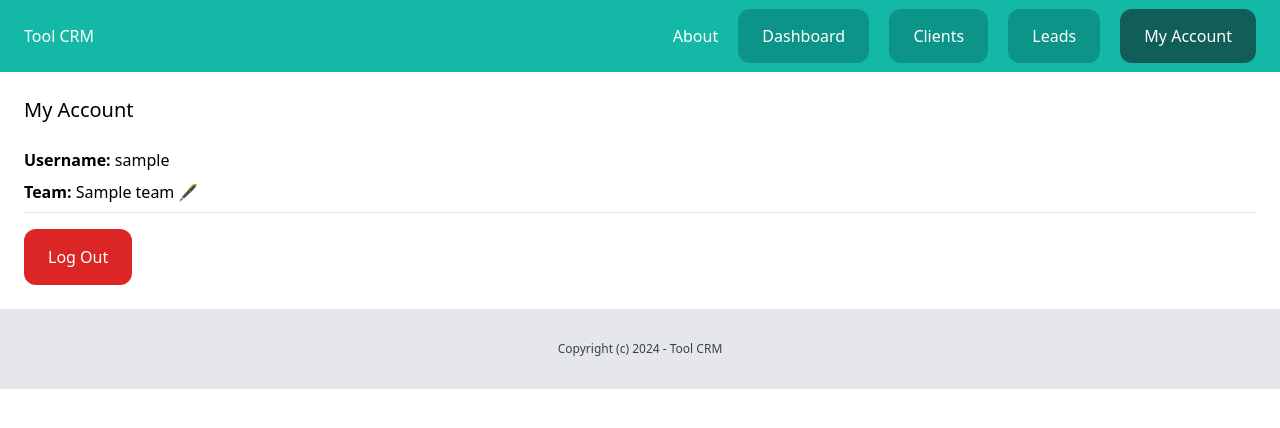
After one commit to jayuchawla/django-crm, a Django app: page /dashboard/myaccount/ in a window 1280 px wide. The commit adds this page. Shown: the top 428 px of the page. Run offline with Django 3.2, Linux system fonts and the light colour scheme; a user stored in the database is signed in; tables that the repository leaves empty hold one stand-in row (values such as "Sample post"); parts of the project's set-up code (start-up, migrations or seed data) failed here and were passed over; some libraries are stand-ins or nearby versions.

Commit message:
edit team - only if you are owner

```diff
--- a/toolcrm/core/templates/core/base.html
+++ b/toolcrm/core/templates/core/base.html
@@ -18,7 +18,7 @@
           <a href="{% url 'dashboard' %}" class="py-4 px-6 bg-teal-600 text-white rounded-xl">Dashboard</a>
           <a href="{% url 'client_list' %}" class="py-4 px-6 bg-teal-600 text-white rounded-xl">Clients</a>
           <a href="{% url 'leads_list' %}" class="py-4 px-6 bg-teal-600 text-white rounded-xl">Leads</a>
-          <a href="{% url 'logout' %}" class="py-4 px-6 bg-red-600 text-white rounded-xl">Log Out</a>
+          <a href="{% url 'myaccount' %}" class="py-4 px-6 bg-teal-800 text-white rounded-xl">My Account</a>
         {% else %}
           <a href="{% url 'login' %}" class="py-4 px-6 bg-teal-600 text-white rounded-xl">Log In</a>
           <a href="{% url 'signup' %}" class="py-4 px-6 bg-teal-300 text-white rounded-xl">Sign Up</a>
--- /dev/null
+++ b/toolcrm/teams/urls.py
@@ -0,0 +1,7 @@
+from django.urls import path
+
+from .views import edit_team
+
+urlpatterns = [
+    path(route='<int:pk>/edit/', view=edit_team, name='edit_team')
+]
--- a/toolcrm/toolcrm/urls.py
+++ b/toolcrm/toolcrm/urls.py
@@ -18,15 +18,18 @@ from django.urls import path, include
 from django.contrib.auth.views import LoginView, LogoutView
 
 from core.views import index, about
-from userprofile.views import signup
+from userprofile.views import signup, my_account
 from dashboard import urls as dashboardUrls
 from leads import urls as leadsUrls
 from clients import urls as clientsUrls
+from teams import urls as teamsUrls
 
 urlpatterns = [
     path(route='', view=index, name='index'),
     path("dashboard/leads/", include(leadsUrls)),
     path("dashboard/clients/", include(clientsUrls)),
+    path(route='dashboard/myaccount/', view=my_account, name='myaccount'),
+    path('dashboard/teams/', include(teamsUrls)),
     path("dashboard/", include(dashboardUrls)),
     path(route='about/', view=about, name='about'),
     path(route='sign-up/', view=signup, name='signup'),
--- /dev/null
+++ b/toolcrm/userprofile/templates/userprofile/my_account.html
@@ -0,0 +1,17 @@
+{% extends "core/base.html" %}
+{% block title %}My Account{% endblock %}
+
+{% block content %}
+    <div class="py-6 px-6">
+        <h1 class="mb-6 text-xl">My Account</h1>
+        <p class="mb-2"><strong>Username: </strong>{{ request.user.username }}</p>
+        <p class="mb-2"><strong>Team: </strong>{{ team.name }}
+            {% if team.created_by == request.user %}
+                <a href="{% url 'edit_team' team.id %}" class="inline-block">🖋️</a>
+            {% endif %}
+        </p>
+
+        <hr class="mb-4"/>
+        <a href="{% url 'logout' %}" class="inline-block py-4 px-6 bg-red-600 text-white rounded-xl">Log Out</a>
+    </div>
+{% endblock %}
--- a/toolcrm/userprofile/views.py
+++ b/toolcrm/userprofile/views.py
@@ -1,7 +1,10 @@
 from django.shortcuts import render, redirect
+from django.contrib.auth.decorators import login_required
 from django.contrib.auth.forms import UserCreationForm
 
 from .models import Userprofile
+
+from teams.models import Team
 
 # Create your views here.
 def signup(request):
@@ -9,7 +12,10 @@ def signup(request):
         form = UserCreationForm(request.POST)
         if form.is_valid():
             user = form.save()
-            userprofile = Userprofile.objects.create(user = user)
+            Userprofile.objects.create(user = user)
+            team = Team.objects.create(name='Team name goes here', created_by=request.user)
+            team.members.add(request.user)
+            team.save()
             return redirect(to='/login/')
     else:
         form = UserCreationForm()
@@ -20,3 +26,8 @@ def login(request):
         pass
     else:
         pass
+
+@login_required
+def my_account(request):
+    team = Team.objects.filter(created_by=request.user)[0]
+    return render(request=request, template_name="userprofile/my_account.html", context={'team':team})
```
Also changed, not shown: toolcrm/teams/forms.py (added, +8 -0 lines), toolcrm/teams/templates/teams/edit_team.html (added, +13 -0 lines), toolcrm/teams/views.py (+17 -1 lines).
